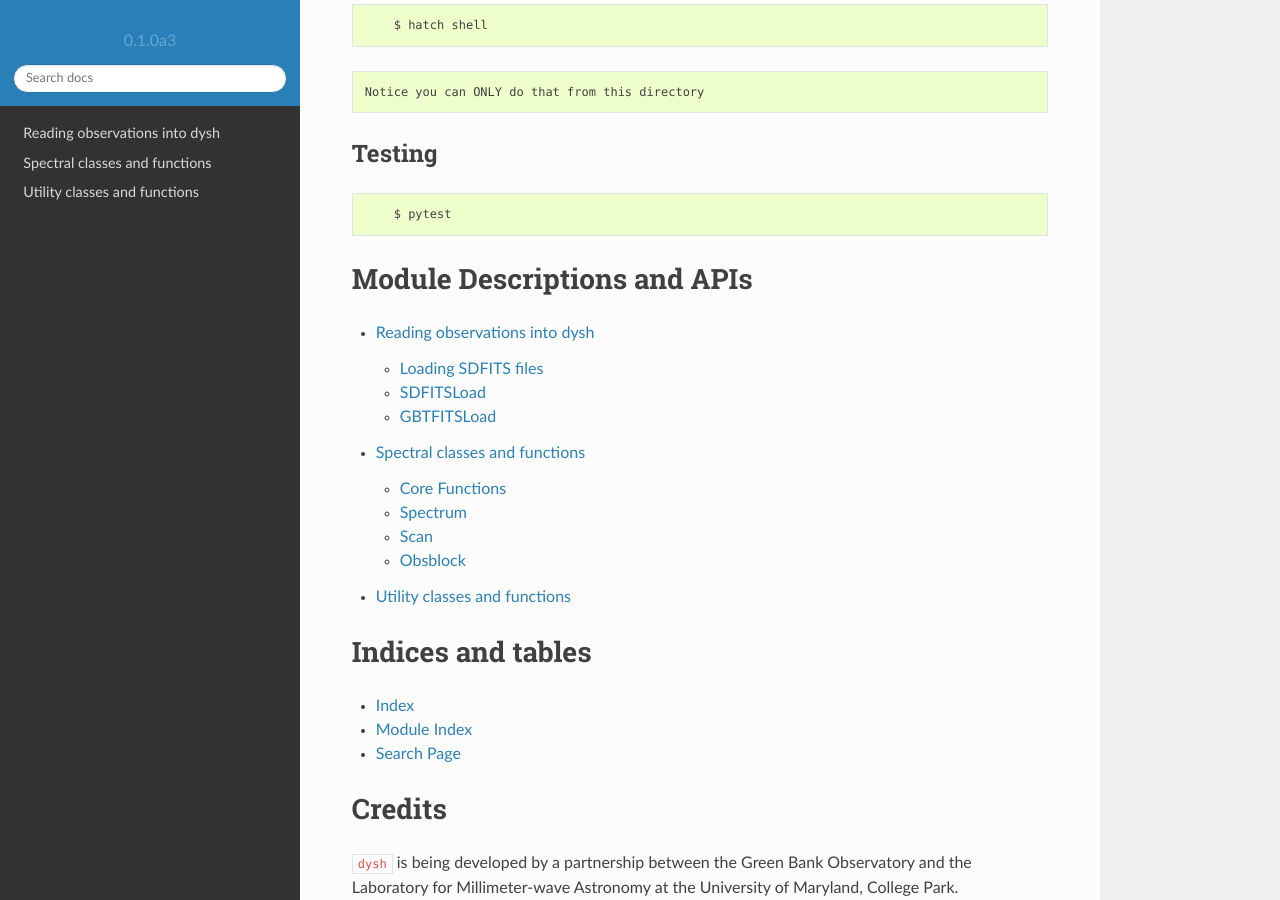
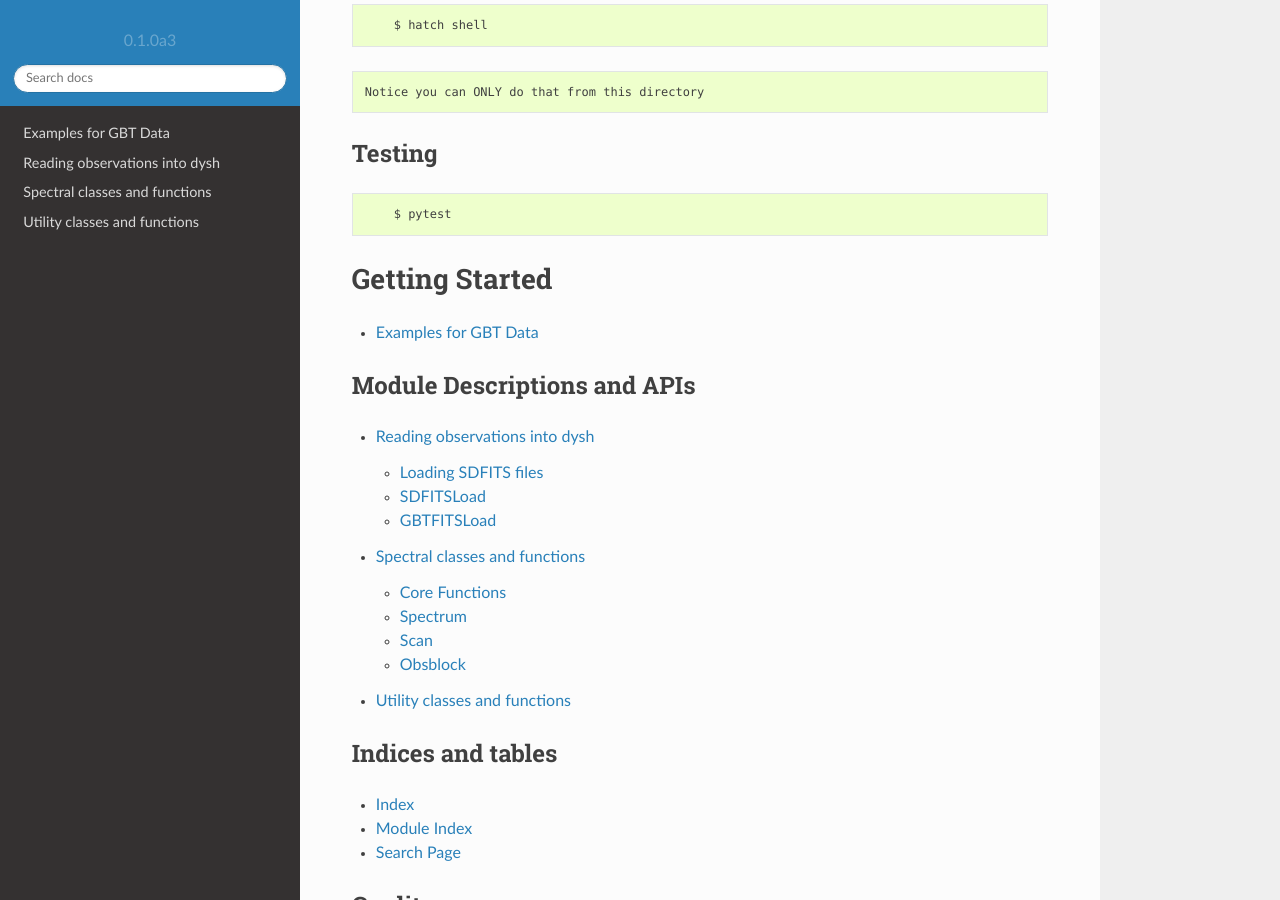
Before and after one commit to GreenBankObservatory/dysh, a Sphinx documentation site: the page built from docs/index.rst, in a window 1280 px wide and 900 px high, scrolled down 1545 px. Built offline with Sphinx 7.4.7 and the Read the Docs theme 2.0.0, drawn with Linux system fonts in a browser that asks for light colours.

Commit message:
add reference to example files

```diff
--- a/docs/index.rst
+++ b/docs/index.rst
@@ -1,5 +1,14 @@
 .. include:: ../README.md
     :parser: myst_parser.sphinx_
+
+***************
+Getting Started
+***************
+
+.. toctree::
+    :maxdepth: 1
+
+    example
 
 Module Descriptions and APIs
 ============================
```
